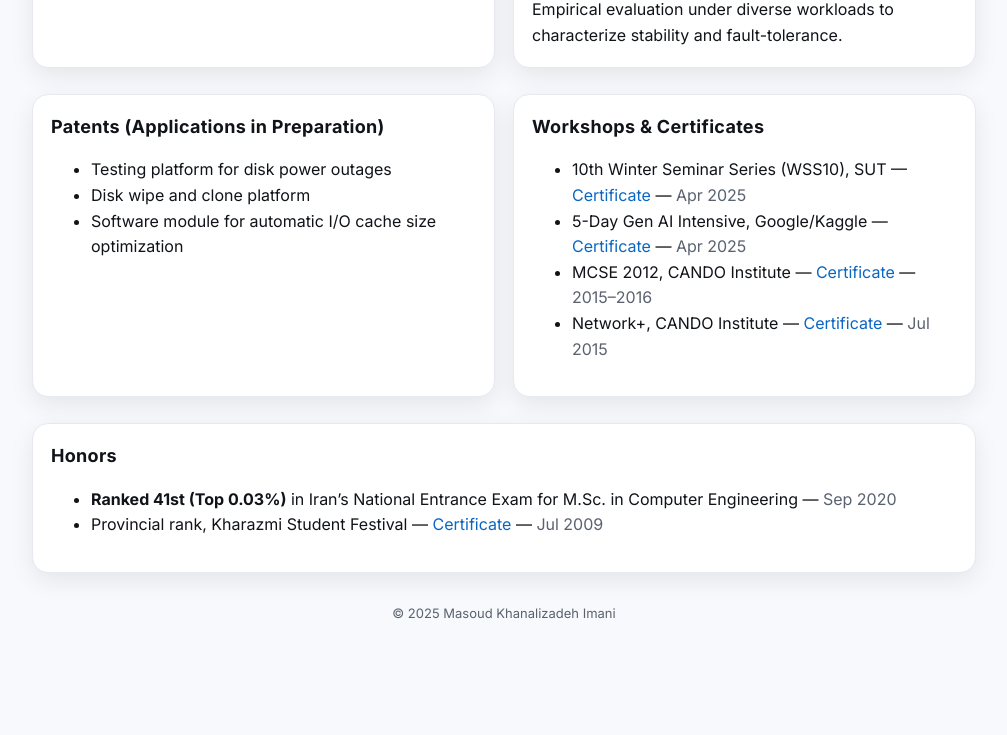
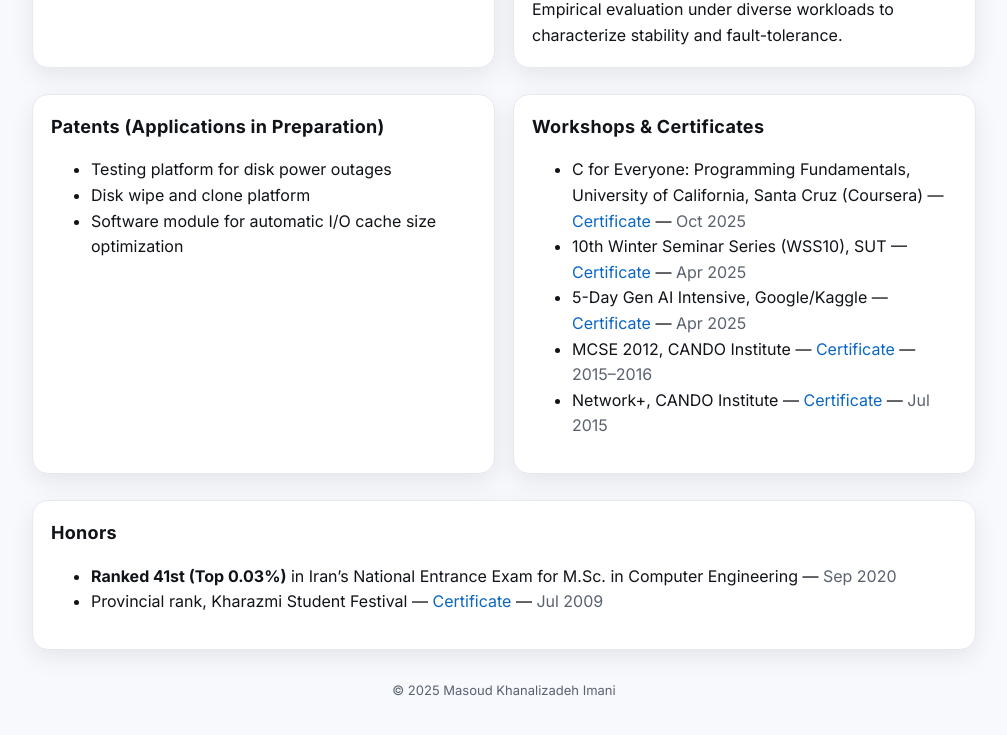
Before and after one commit to MasoudKhanalizadeh/masoudkhanalizadeh.github.io, a plain HTML site: page index.html in a window 1280 px wide. Shown: the part 2080-2815 px from the top of the page, without its empty margins (136-1143 px from the left). Before the commit the page ends 2768 px from the top, so only its background shows below. Drawn offline with Linux system fonts and the light colour scheme.

Commit message:
Update index.html

```diff
--- a/index.html
+++ b/index.html
@@ -279,6 +279,7 @@
       <div class="card">
         <h2>Workshops & Certificates</h2>
         <ul>
+          <li>C for Everyone: Programming Fundamentals, University of California, Santa Cruz (Coursera) — <a href="https://coursera.org/share/4ccd7394e521b766a9fa787265335cee" target="_blank" rel="noopener">Certificate</a> — <span class="muted">Oct 2025</span></li>
           <li>10th Winter Seminar Series (WSS10), SUT — <a href="https://masoudkhanalizadeh.github.io/certificates/WSS10.png" target="_blank" rel="noopener">Certificate</a> — <span class="muted">Apr 2025</span></li>
           <li>5-Day Gen AI Intensive, Google/Kaggle — <a href="https://masoudkhanalizadeh.github.io/certificates/GenAI.png" target="_blank" rel="noopener">Certificate</a> — <span class="muted">Apr 2025</span></li>
           <li>MCSE 2012, CANDO Institute — <a href="https://drive.google.com/file/d/1ZAPUOkVtnyCpJUiWYSyd9C8eisL-6ZOC/view?usp=drive_link" target="_blank" rel="noopener">Certificate</a> — <span class="muted">2015–2016</span></li>
```
